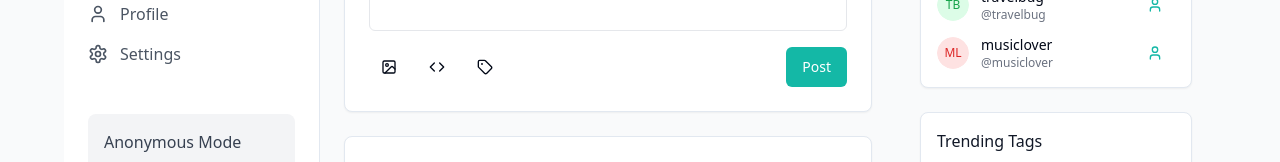
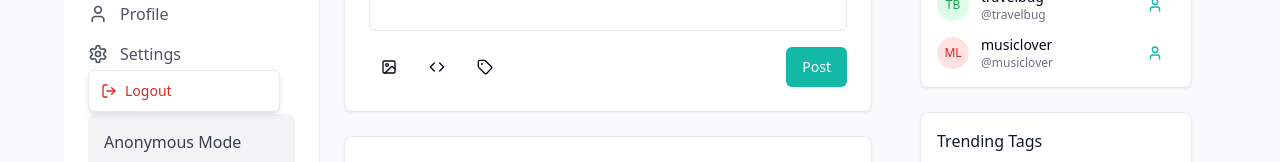
Before and after one commit to pyrig/haqiqa, a React (Vite) app: page /dashboard in a window 1280 px wide. Both pictures are taken after a click on the element "Settings". Shown: the part 206-368 px from the top of the page. Built offline with nearby package versions, Linux system fonts and the light colour scheme.

Commit message:
Add logout option to settings
Added a logout option to the settings menu in the dashboard.

```diff
--- a/src/pages/Dashboard.tsx
+++ b/src/pages/Dashboard.tsx
@@ -1,9 +1,14 @@
-
 import { Button } from "@/components/ui/button";
 import { Input } from "@/components/ui/input";
 import { Textarea } from "@/components/ui/textarea";
 import { Avatar, AvatarFallback, AvatarImage } from "@/components/ui/avatar";
 import { Badge } from "@/components/ui/badge";
+import {
+  DropdownMenu,
+  DropdownMenuContent,
+  DropdownMenuItem,
+  DropdownMenuTrigger,
+} from "@/components/ui/dropdown-menu";
 import {
   Home,
   Compass,
@@ -15,10 +20,17 @@ import {
   Tag,
   MessageCircle,
   RotateCcw,
-  Share
+  Share,
+  LogOut
 } from "lucide-react";
 
 const Dashboard = () => {
+  const handleLogout = () => {
+    // Handle logout logic here
+    console.log("Logging out...");
+    // You can add actual logout functionality here
+  };
+
   return (
     <div className="min-h-screen bg-gray-50">
       {/* Top Navigation */}
@@ -55,10 +67,20 @@ const Dashboard = () => {
                 <User className="w-5 h-5" />
                 <span>Profile</span>
               </div>
-              <div className="flex items-center gap-3 text-gray-600 hover:text-gray-800 cursor-pointer">
-                <Settings className="w-5 h-5" />
-                <span>Settings</span>
-              </div>
+              <DropdownMenu>
+                <DropdownMenuTrigger asChild>
+                  <div className="flex items-center gap-3 text-gray-600 hover:text-gray-800 cursor-pointer">
+                    <Settings className="w-5 h-5" />
+                    <span>Settings</span>
+                  </div>
+                </DropdownMenuTrigger>
+                <DropdownMenuContent align="start" className="w-48">
+                  <DropdownMenuItem onClick={handleLogout} className="text-red-600 hover:text-red-700 hover:bg-red-50">
+                    <LogOut className="w-4 h-4 mr-2" />
+                    Logout
+                  </DropdownMenuItem>
+                </DropdownMenuContent>
+              </DropdownMenu>
             </nav>
 
             <div className="mt-12">
```
